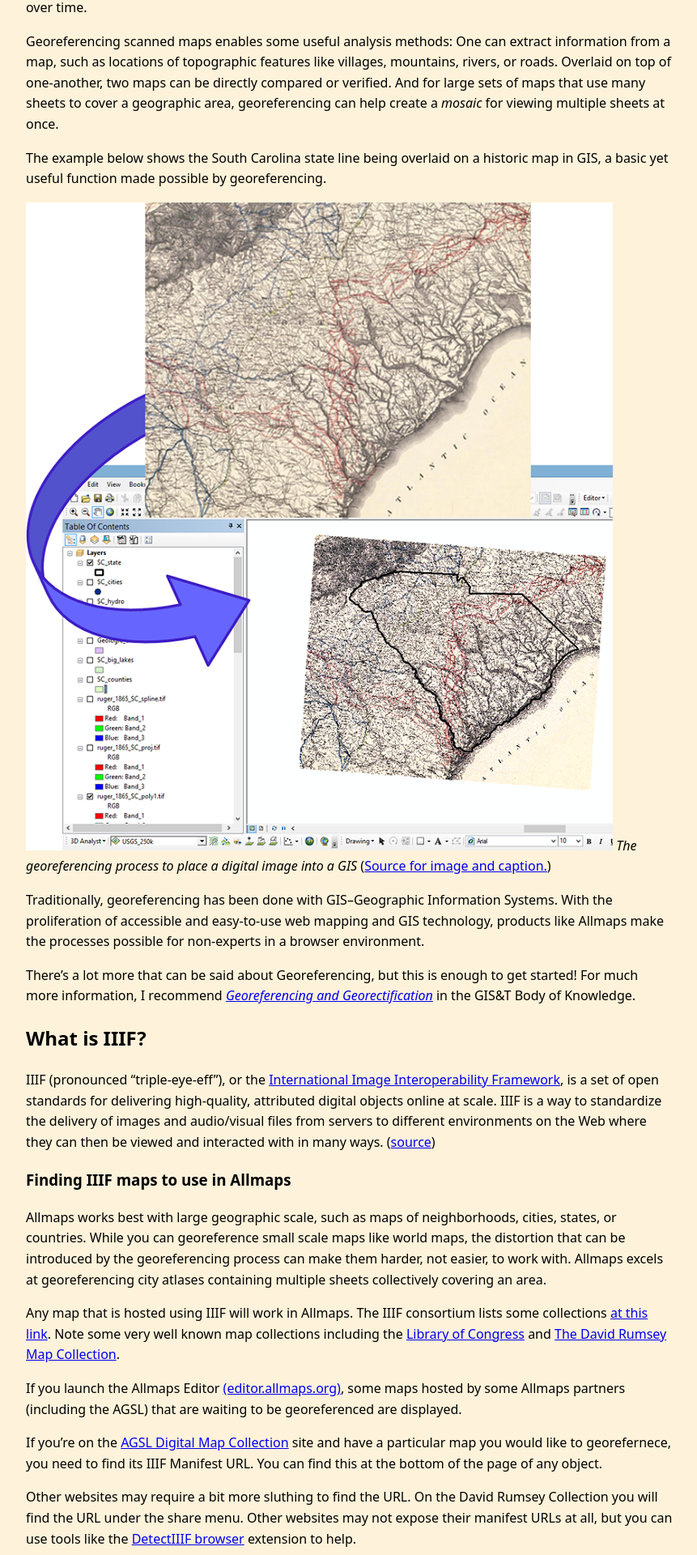
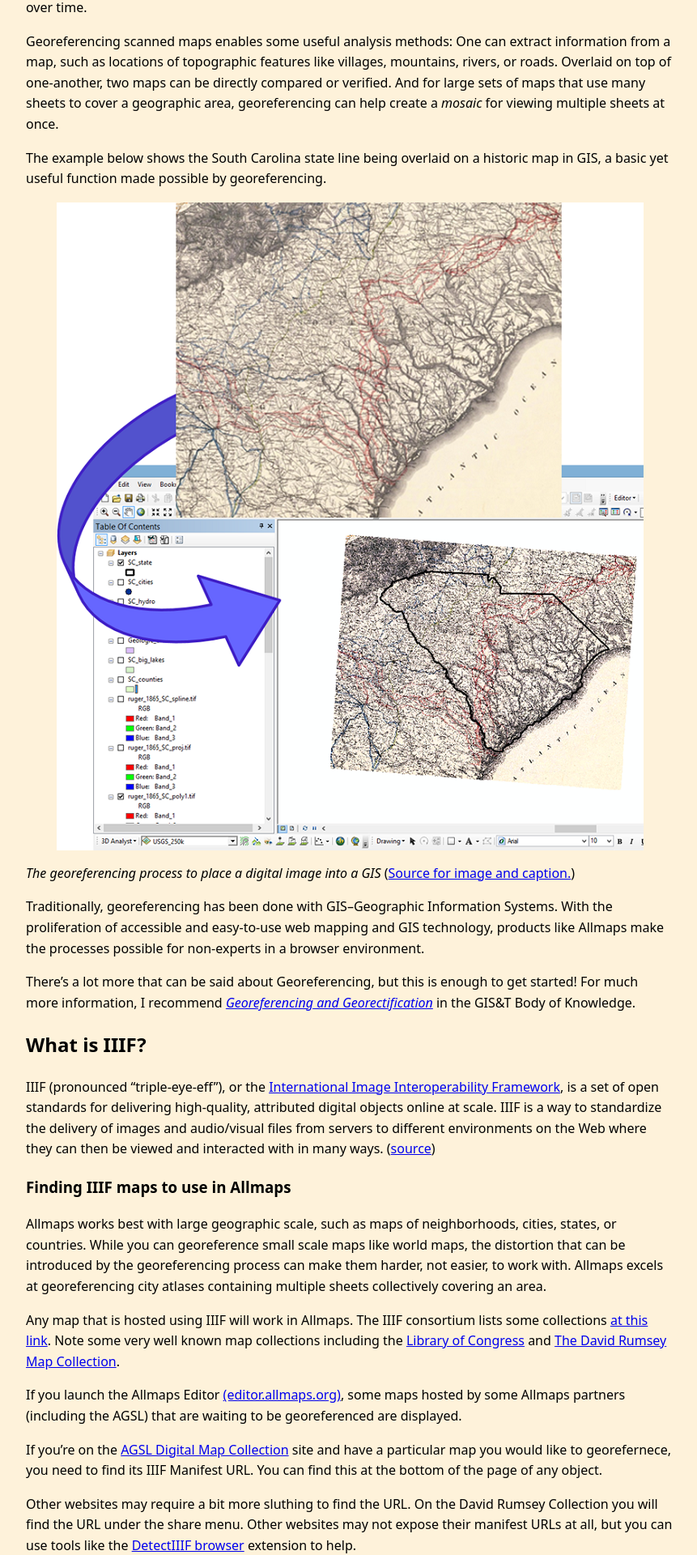
Before and after one commit to UWM-Libraries/allmaps-intro-workshop, a Jekyll site: the page built from Georef-and-IIIF.md, in a window 1280 px wide. Shown: the part 872-2792 px from the top of the page at 81% size, without its empty margins (208-1069 px from the left). Built offline with Jekyll 4.4.1, drawn with Linux system fonts in a browser that asks for light colours.

Commit message:
responsive images

```diff
--- a/assets/css/custom.css
+++ b/assets/css/custom.css
@@ -78,3 +78,11 @@
 .site-footer a {
   color: #0000EE;
 }
+
+/* Responsive images */
+img {
+  max-width: 100%;
+  height: auto;
+  display: block;
+  margin: 1rem auto;
+}
```
